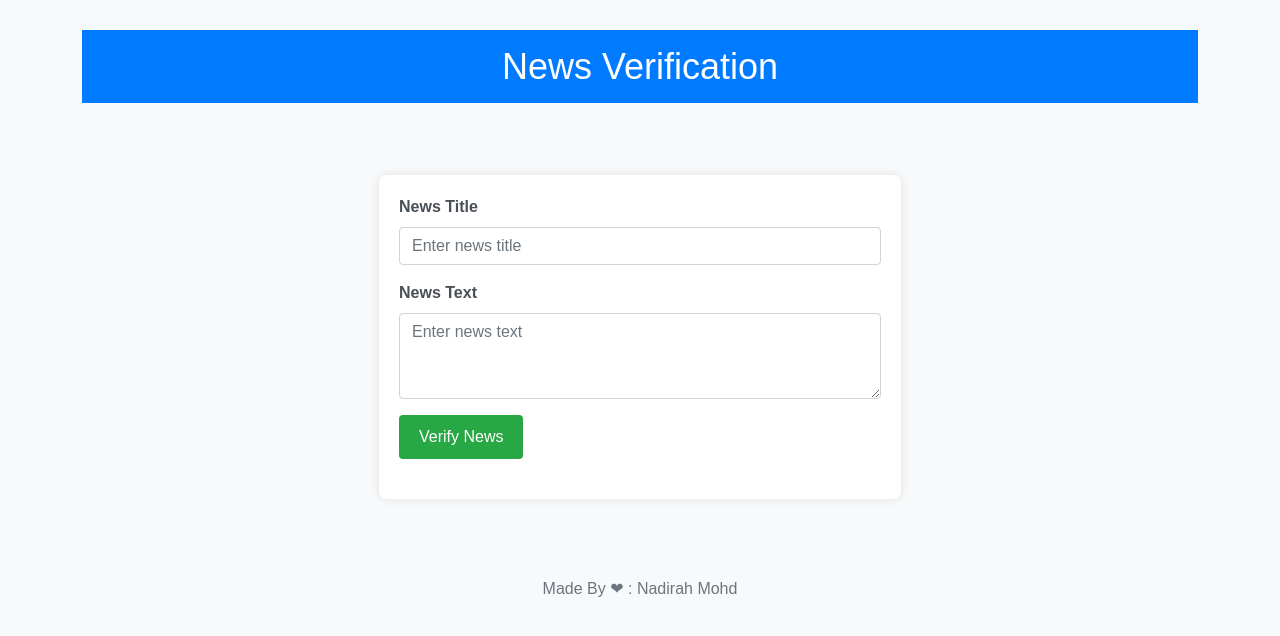
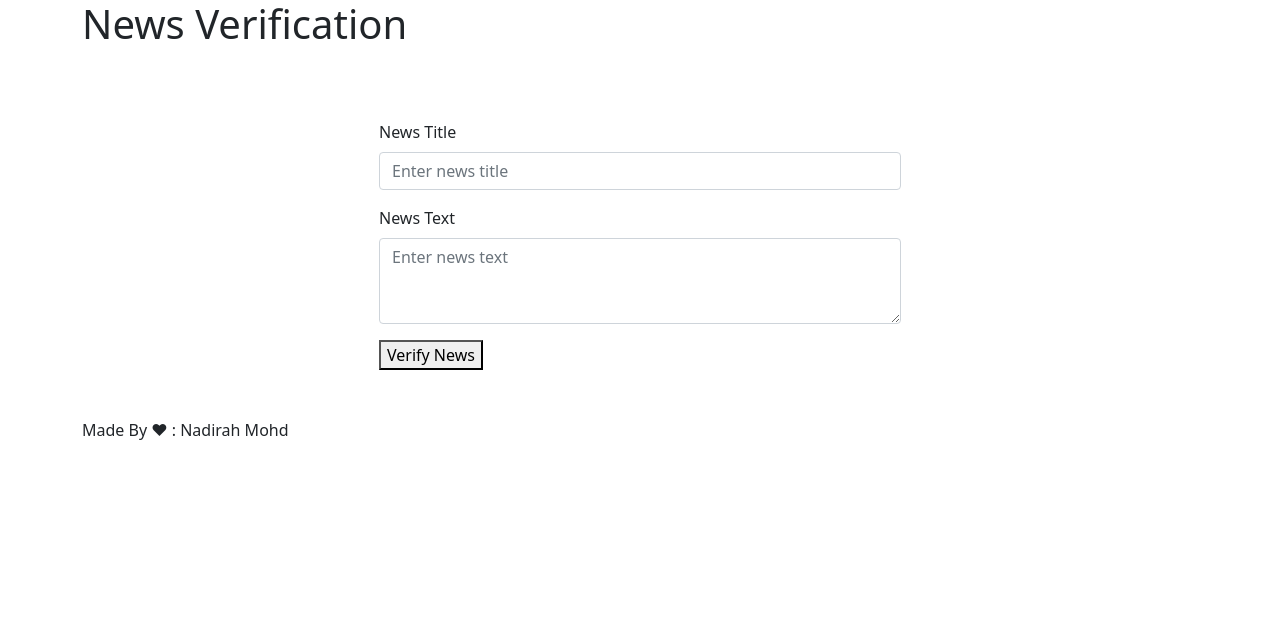
Before and after one commit to nadirahmohd/fakenewsmodel, a Flask app: page / in a window 1280 px wide. Shown: the top 636 px of the page. Run offline with Flask 3, Linux system fonts and the light colour scheme.

Commit message:
Update index.html

```diff
--- a/templates/index.html
+++ b/templates/index.html
@@ -10,76 +10,7 @@
     <script src="https://cdn.jsdelivr.net/npm/bootstrap@5.0.0-beta1/dist/js/bootstrap.bundle.min.js" integrity="sha384-ygbV9kiqUc6oa4msXn9868pTtWMgiQaeYH7/t7LECLbyPA2x65Kgf80OJFdroafW" crossorigin="anonymous"></script>
     <title>News Verification</title>
   <style>
-      body {
-          background-color: #f8f9fa; /* Light grey background color */
-          color: #495057; /* Text color */
-          font-family: 'Arial', sans-serif; /* Choose a suitable font */
-      }
-
-      .container {
-          margin-top: 30px;
-      }
-
-      .header {
-          text-align: center;
-          background-color: #007bff; /* Bootstrap primary color */
-          color: #fff; /* White text color */
-          padding: 15px;
-      }
-
-      .title {
-          margin: 0;
-          font-size: 36px;
-      }
-
-      form {
-          background-color: #fff;
-          padding: 20px;
-          border-radius: 8px;
-          box-shadow: 0 0 10px rgba(0, 0, 0, 0.1);
-      }
-
-      label {
-          font-weight: bold;
-      }
-
-      input,
-      textarea {
-          width: 100%;
-          padding: 8px;
-          margin-bottom: 10px;
-          border: 1px solid #ced4da; /* Bootstrap input border color */
-          border-radius: 4px;
-          box-sizing: border-box;
-      }
-
-      button {
-          background-color: #28a745; /* Bootstrap success color */
-          color: #fff;
-          padding: 10px 20px;
-          border: none;
-          border-radius: 4px;
-          cursor: pointer;
-      }
-
-      button:hover {
-          background-color: #218838; /* Darker shade on hover */
-      }
-
-      .outcome {
-          margin-top: 20px;
-          font-size: 18px;
-      }
-
-      .supporting-links {
-          margin-top: 10px;
-      }
-
-      .footer {
-          text-align: center;
-          margin-top: 30px;
-          color: #6c757d; /* Bootstrap text-muted color */
-      }
+      /* your existing styles here */
   </style>
 
 </head>
@@ -93,11 +24,11 @@
             <form action="/verify-news" method="post" id="newsForm">
                 <div class="mb-3">
                     <label for="newsTitle" class="form-label">News Title</label>
-                    <input type="text" class="form-control" id="newsTitle" name="newsTitle" placeholder="Enter news title">
+                    <input type="text" class="form-control" id="newsTitle" name="newsTitle" placeholder="Enter news title" required>
                 </div>
                 <div class="mb-3">
                     <label for="newsText" class="form-label">News Text</label>
-                    <textarea class="form-control" id="newsText" name="newsText" rows="3" placeholder="Enter news text"></textarea>
+                    <textarea class="form-control" id="newsText" name="newsText" rows="3" placeholder="Enter news text" required></textarea>
                 </div>
                 <button type="submit" form="newsForm" value="Submit">Verify News</button>
                 <div class="outcome" id="outcome"></div>
```
